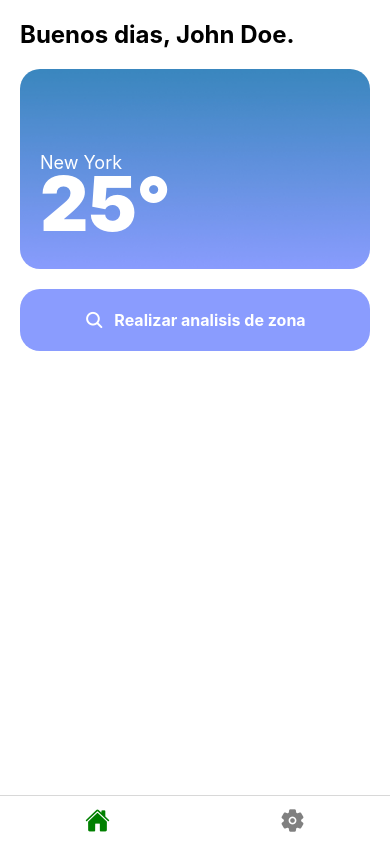
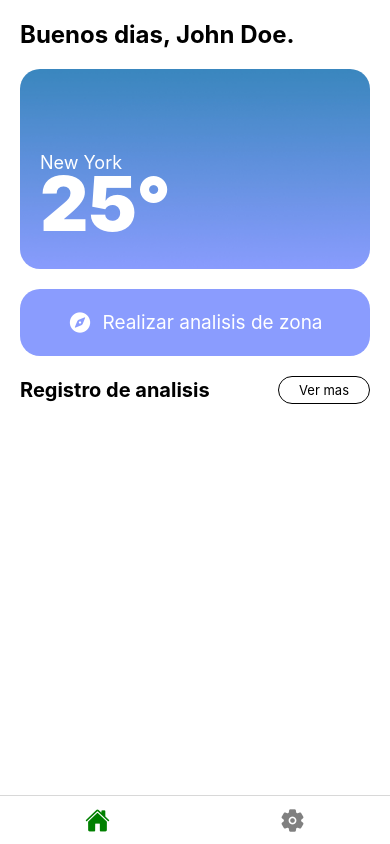
Before and after one commit to AlexisBarajas/Sundial, a React Native app: screen /App in a window 390 px wide. Built offline with nearby package versions, Linux system fonts and the light colour scheme.

Commit message:
Update button size and add new button component

```diff
--- /dev/null
+++ b/src/components/ButtonWithBorder.tsx
@@ -0,0 +1,17 @@
+import { Text, TouchableOpacity } from 'react-native';
+import AppStyles from '../styles/AppStyles';
+
+type ButtonWithBorderProps = {
+    title: string;
+    onPress: () => void;
+}
+
+const ButtonWithBorder = ({ title, onPress } : ButtonWithBorderProps) => {
+    return (
+        <TouchableOpacity style={AppStyles.SecondaryButton} onPress={onPress}>
+            <Text style={AppStyles.secondaryButtonText}>{title}</Text>
+        </TouchableOpacity>
+    );
+}
+
+export default ButtonWithBorder;
--- a/src/components/ButtonWithIcon.tsx
+++ b/src/components/ButtonWithIcon.tsx
@@ -11,7 +11,7 @@ type ButtonWithIconProps = {
 const ButtonWithIcon = ({ icon, title, onPress } : ButtonWithIconProps) => {
   return (
     <TouchableOpacity style={AppStyles.PrimaryButton} onPress={onPress}>
-      <Ionicons name={icon} size={20} color={AppStyles.iconColor.color} />
+      <Ionicons name={icon} size={25} color={AppStyles.iconColor.color} />
       <Text style={AppStyles.primaryButtonText}>{title}</Text>
     </TouchableOpacity>
   );
--- a/src/screens/AppScreens/HomeScreen.tsx
+++ b/src/screens/AppScreens/HomeScreen.tsx
@@ -3,6 +3,7 @@ import { StatusBar } from "expo-status-bar";
 // import MapView from "react-native-maps";
 // Components
 import ButtonWithIcon from "../../components/ButtonWithIcon";
+import ButtonWithBorder from "../../components/ButtonWithBorder";
 // Styles
 import AppStyles from "../../styles/AppStyles";
 
@@ -30,10 +31,20 @@ const HomeScreen = () => {
       </View>
 
       <ButtonWithIcon
-        icon="search"
+        icon="compass"
         title="Realizar analisis de zona"
         onPress={() => console.log("Search")}
-        ></ButtonWithIcon>
+      />
+
+      <View>
+        <View style={AppStyles.sectionHeader}>
+          <Text style={AppStyles.sectionHeaderTitle}>Registro de analisis</Text>
+          <ButtonWithBorder
+            title="Ver mas"
+            onPress={() => console.log("Search")}
+          />
+        </View>
+      </View>
     </View>
   );
 };
--- a/src/styles/AppStyles.tsx
+++ b/src/styles/AppStyles.tsx
@@ -50,6 +50,13 @@ const AppStyles = StyleSheet.create({
     marginBottom: 20,
   },
 
+  sectionHeader: {
+    marginBottom: 20,
+    flexDirection: "row",
+    alignItems: "center",
+    justifyContent: "space-between",
+  },
+
   // Button
 
   PrimaryButton: {
@@ -64,11 +71,29 @@ const AppStyles = StyleSheet.create({
   },
   primaryButtonText: {
     color: Colors.text,
-    fontSize: 16,
-    fontWeight: "bold",
+    fontSize: 19,
   },
   iconColor: {
     color: Colors.text,
+  },
+
+  SecondaryButton: {
+    //backgroundColor: Colors.secondary,
+    borderRadius: 20,
+    // marginBottom: 20,
+  },
+  secondaryButtonText: {
+    color: Colors.textBlack,
+    borderWidth: 1,
+    borderColor: Colors.borderPrimaryColor,
+    borderRadius: 20,
+    paddingHorizontal: 20,
+    paddingVertical: 5,
+    fontSize: 13,
+  },
+  sectionHeaderTitle: {
+    fontSize: 20,
+    fontWeight: "bold",
   }
 })
 
--- a/src/styles/Colors.tsx
+++ b/src/styles/Colors.tsx
@@ -7,6 +7,7 @@ const Colors = {
   secondary: '#0000ff',
   tertiary: '#00ff00',
   // Others
+  borderPrimaryColor: '#000',
   background: '#000000',
   backgroundSecondary: '#fff',
   overlay: 'rgba(0, 0, 0, 0.4)',
```
